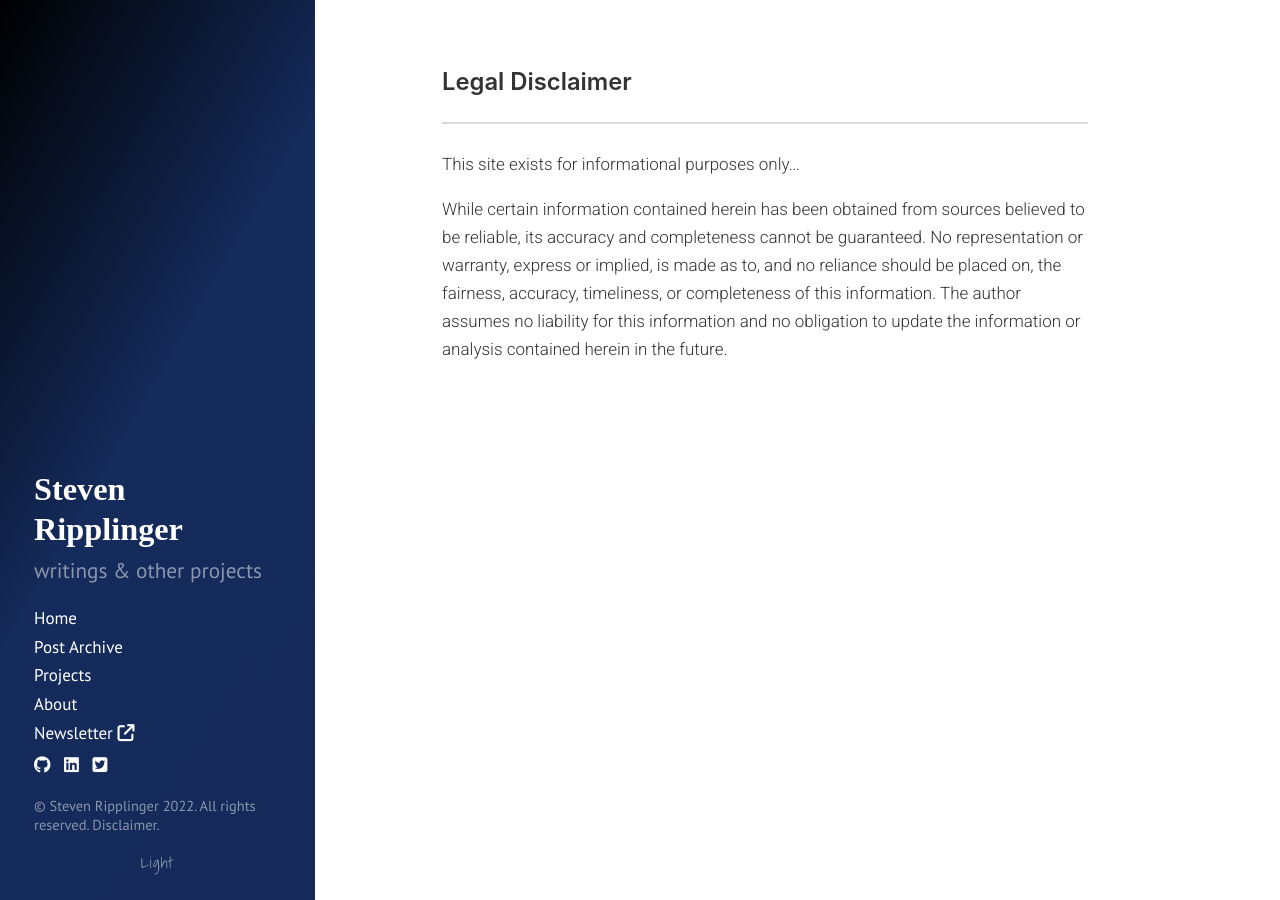
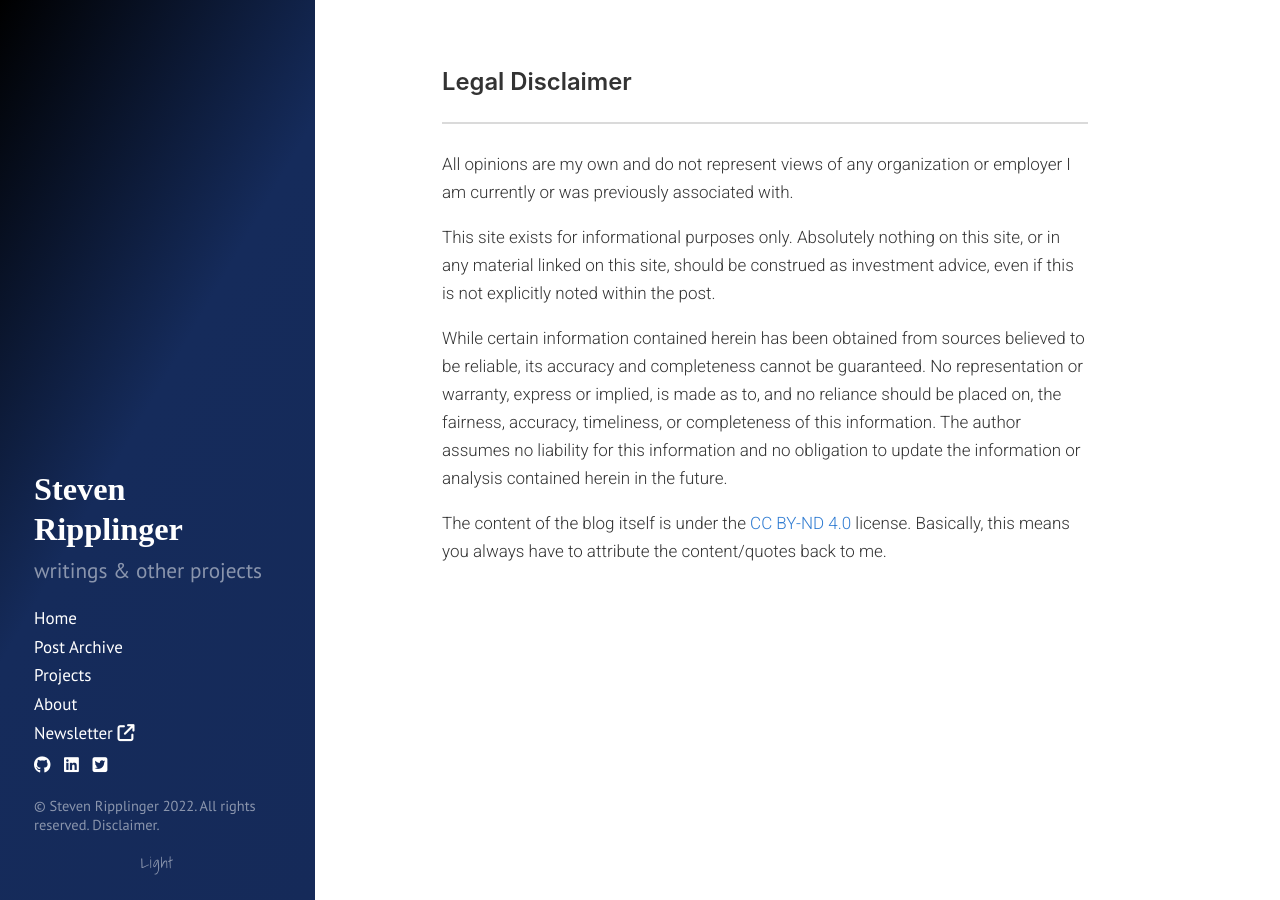
Before and after one commit to sripplin/website, a Jekyll site: the page built from disclaimer.md, in a window 1280 px wide. Built offline with Jekyll 4.4.1, drawn with Linux system fonts in a browser that asks for light colours; nearby versions of some CDN libraries.

Commit message:
update disclaimer

```diff
--- a/disclaimer.md
+++ b/disclaimer.md
@@ -3,8 +3,10 @@ layout: page
 title: Legal Disclaimer
 ---
 
-<!-- Placeholder. Needs edit -->
+All opinions are my own and do not represent views of any organization or employer I am currently or was previously associated with.
 
-This site exists for informational purposes only...
+This site exists for informational purposes only. Absolutely nothing on this site, or in any material linked on this site, should be construed as investment advice, even if this is not explicitly noted within the post.
 
 While certain information contained herein has been obtained from sources believed to be reliable, its accuracy and completeness cannot be guaranteed. No representation or warranty, express or implied, is made as to, and no reliance should be placed on, the fairness, accuracy, timeliness, or completeness of this information. The author assumes no liability for this information and no obligation to update the information or analysis contained herein in the future.
+
+The content of the blog itself is under the [CC BY-ND 4.0](https://creativecommons.org/licenses/by-nd/4.0/) license. Basically, this means you always have to attribute the content/quotes back to me.
```
